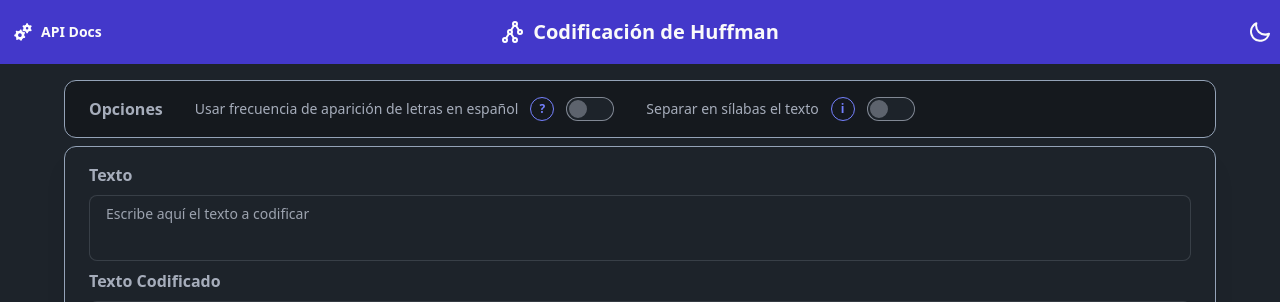
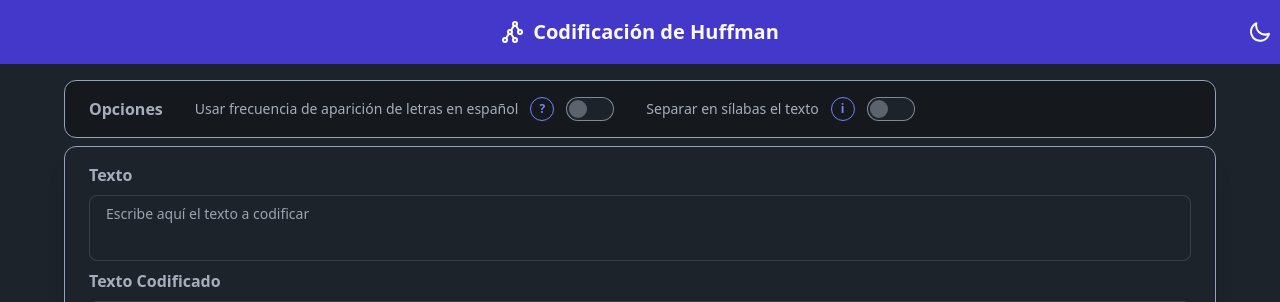
Before and after one commit to MontillaTomas/huffman-coding, a FastAPI app: page / in a window 1280 px wide. Shown: the top 302 px of the page. Run offline with FastAPI, Linux system fonts and the light colour scheme; style sheets or scripts are compiled from the project's sources; some libraries are stand-ins or nearby versions.

Commit message:
fix: remove api docs from navbar

```diff
--- a/app/templates/navbar.html
+++ b/app/templates/navbar.html
@@ -1,12 +1,5 @@
 <div class="navbar bg-indigo-700 text-zinc-50 px-2">
-  <div class="navbar-start">
-    <div class="hidden sm:inline">
-      <a href="/docs" class="btn btn-ghost text-sm p-1"
-        ><img src="../static/images/gears.svg" alt="API" class="w-5 h-5" /> API
-        Docs
-      </a>
-    </div>
-  </div>
+  <div class="navbar-start"></div>
   <div class="navbar-center">
     <a href="/" class="btn btn-ghost text-xl">
       <img
```
